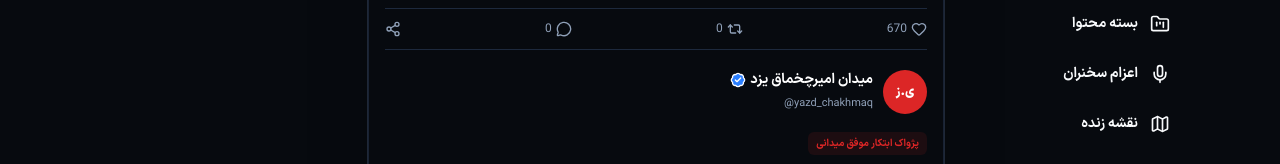
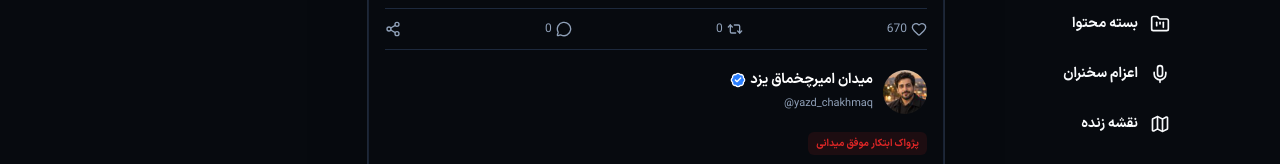
Before and after one commit to mohammad-mohammad-soltani/meydan, a Next.js app: page /posts/amir-chakhmaq in a window 1280 px wide. Shown: the part 129-293 px from the top of the page. Built offline with nearby package versions, Linux system fonts and the light colour scheme.

Commit message:
feat(media): use generated imagery in app views

```diff
--- a/features/posts/components/PostHeader.tsx
+++ b/features/posts/components/PostHeader.tsx
@@ -1,3 +1,4 @@
+import { generatedMedia } from "@/components/shared/generated-media";
 import Link from "next/link";
 import { ArrowRight, BadgeCheck } from "lucide-react";
 import type { PostAuthor } from "../types";
@@ -9,5 +10,5 @@ export function PostHeader({ author, outlet }: PostHeaderProps) {
 }
 
 export function PostAuthorInfo({ author }: { author: PostAuthor }) {
-  return <div className="flex items-center gap-2.5"><div className="grid h-11 w-11 place-items-center rounded-full bg-brand-red text-xs font-black text-white">{author.initials}</div><div><div className="flex items-center gap-1"><strong className="text-sm text-slate-950 dark:text-white">{author.name}</strong>{author.verified ? <BadgeCheck className="h-4 w-4 fill-blue-500 text-white" /> : null}</div><span dir="ltr" className="text-[11px] text-slate-400">@{author.handle}</span></div></div>;
+  return <div className="flex items-center gap-2.5"><img src={generatedMedia.avatarCoordinator} alt="" className="h-11 w-11 rounded-full object-cover" /><div><div className="flex items-center gap-1"><strong className="text-sm text-slate-950 dark:text-white">{author.name}</strong>{author.verified ? <BadgeCheck className="h-4 w-4 fill-blue-500 text-white" /> : null}</div><span dir="ltr" className="text-[11px] text-slate-400">@{author.handle}</span></div></div>;
 }
```
